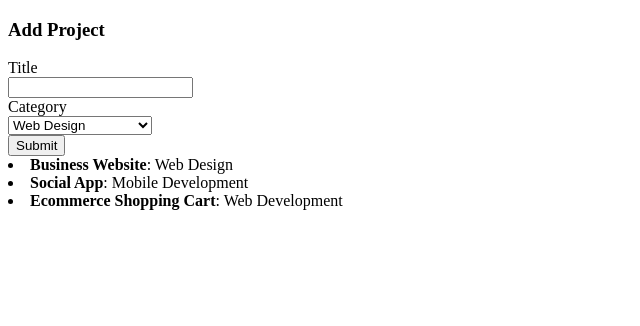
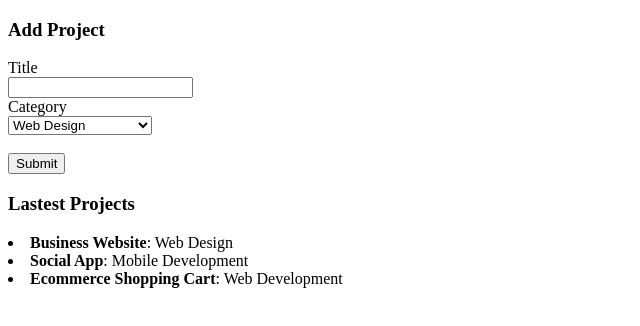
Before and after one commit to EmmYup/react-projectmanager-dummy, a React (Create React App) app: page / in a window 1280 px wide. Shown: the top 326 px of the page, without its empty margins (0-640 px from the left). Built offline with nearby package versions, Linux system fonts and the light colour scheme.

Commit message:
uuid added

```diff
--- a/package.json
+++ b/package.json
@@ -5,7 +5,8 @@
   "dependencies": {
     "react": "^16.4.0",
     "react-dom": "^16.4.0",
-    "react-scripts": "1.1.4"
+    "react-scripts": "1.1.4",
+    "uuid": "^3.2.1"
   },
   "scripts": {
     "start": "react-scripts start",
--- a/src/Components/AddProject.js
+++ b/src/Components/AddProject.js
@@ -49,6 +49,7 @@ class AddProject extends Component {
             <br />
             <select ref="category">{categoryOptions}</select>
           </div>
+          <br />
           <input type="submit" value="Submit" />
         </form>
       </div>
--- a/src/Components/Projects.js
+++ b/src/Components/Projects.js
@@ -8,7 +8,12 @@ class Projects extends Component {
           <ProjectItem key={project.title} project={project} />
         ))
       : '';
-    return <div className="Projects">{projectItems}</div>;
+    return (
+      <div className="Projects">
+        <h3>Lastest Projects</h3>
+        {projectItems}
+      </div>
+    );
   }
 }
 
```
Also changed, not shown: 1 other file (tests, documents, lock files or other folders).
